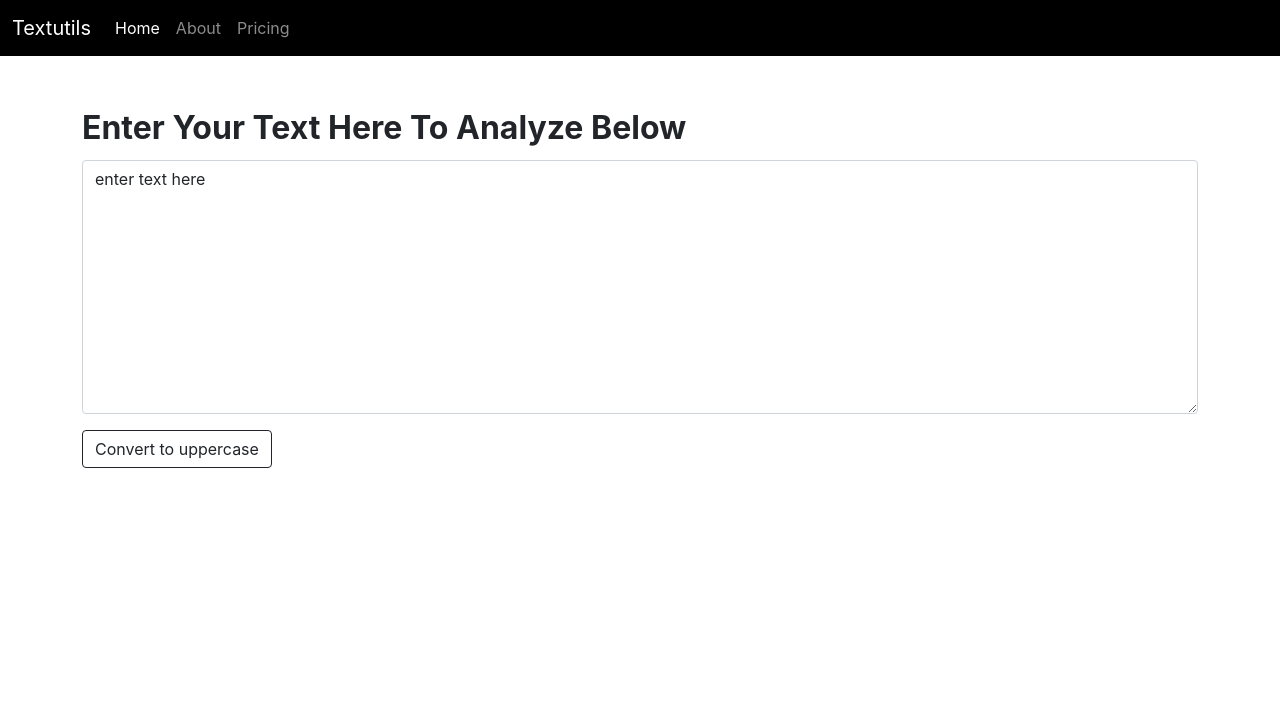
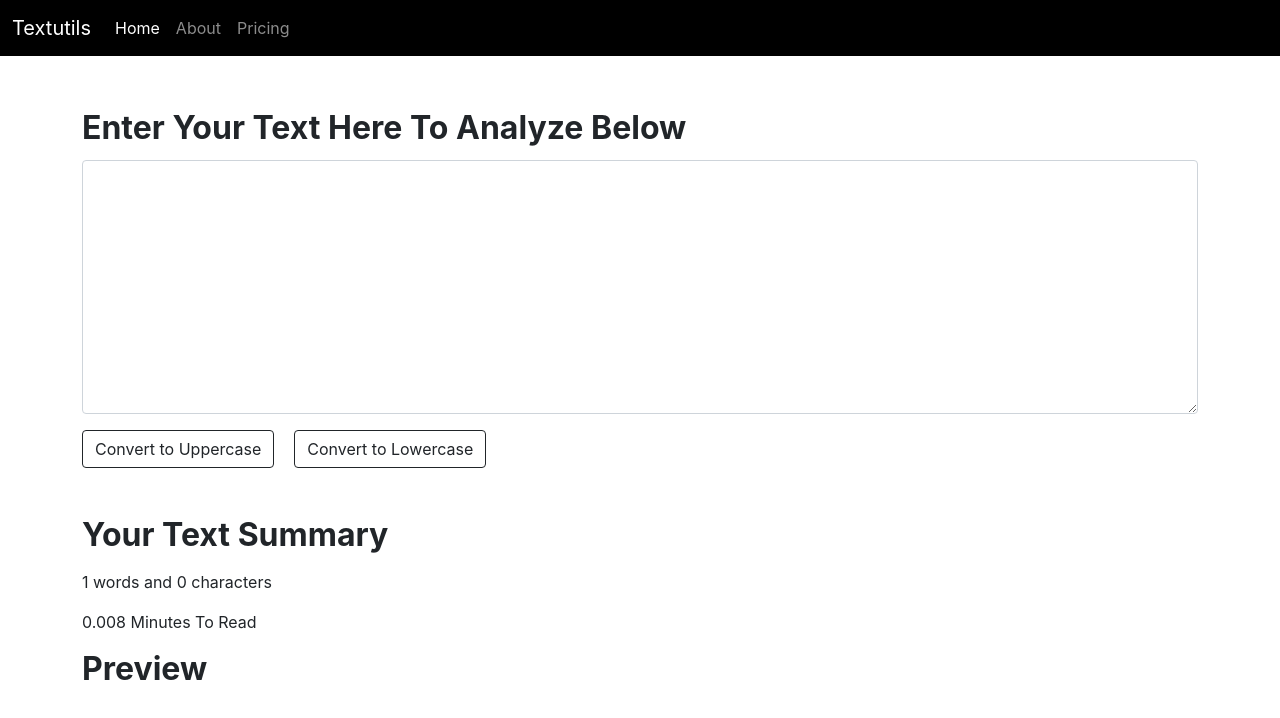
Before and after one commit to harsharansingh20/React-tracker, a React (Create React App) app in the folder textutils/: page / in a window 1280 px wide. Shown: the top 718 px of the page. Built offline with nearby package versions, Linux system fonts and the light colour scheme.

Commit message:
enhancing text utils

```diff
--- a/textutils/src/App.css
+++ b/textutils/src/App.css
@@ -40,3 +40,10 @@
   font-weight: 700;
   font-size: 32px;
 }
+#button1{
+  margin-left: 20px;
+}
+.heading{
+  font-weight: 700;
+  font-size: 32px;
+}
--- a/textutils/src/components/TextForm.js
+++ b/textutils/src/components/TextForm.js
@@ -9,12 +9,18 @@ export default function TextForm(props) {
     setText(newText);
   }
 
+  const handledownclick = ()=>{
+    let Newtext = text.toLowerCase();
+    setText(Newtext);
+  }
+
+
   const handleonchange = (event)=>{
     console.log("on change");
     setText(event.target.value);
   }
 
-  const [text,setText] = useState('enter text here');
+  const [text,setText] = useState('');
   return (
 
     <>
@@ -26,11 +32,20 @@ export default function TextForm(props) {
   <textarea className="form-control" value={text} onChange={handleonchange} id="exampleFormControlTextarea1" rows="10"></textarea>
 </div>
 
-<button type="button" className="btn btn-outline-dark" onClick={handleupclick} >Convert to uppercase</button>
+<button type="button" className="btn btn-outline-dark" onClick={handleupclick} >Convert to Uppercase</button>
+<button type="button" className="btn btn-outline-dark" id="button1" onClick={handledownclick} >Convert to Lowercase</button>
+
 </div>
+
+<div className="container my-3 ">
+<h2 className="heading" >Your Text Summary</h2>
+<p className="my-3" >{text.split(" ").length} words and {text.length} characters </p>
+<p>{0.008 * text.split(" ").length} Minutes To Read</p>
+<h2 className="heading" >Preview</h2>
+<p className="my-3">{text}</p>
+  </div>
+
 </>
-
-
 
   )
 }
```
